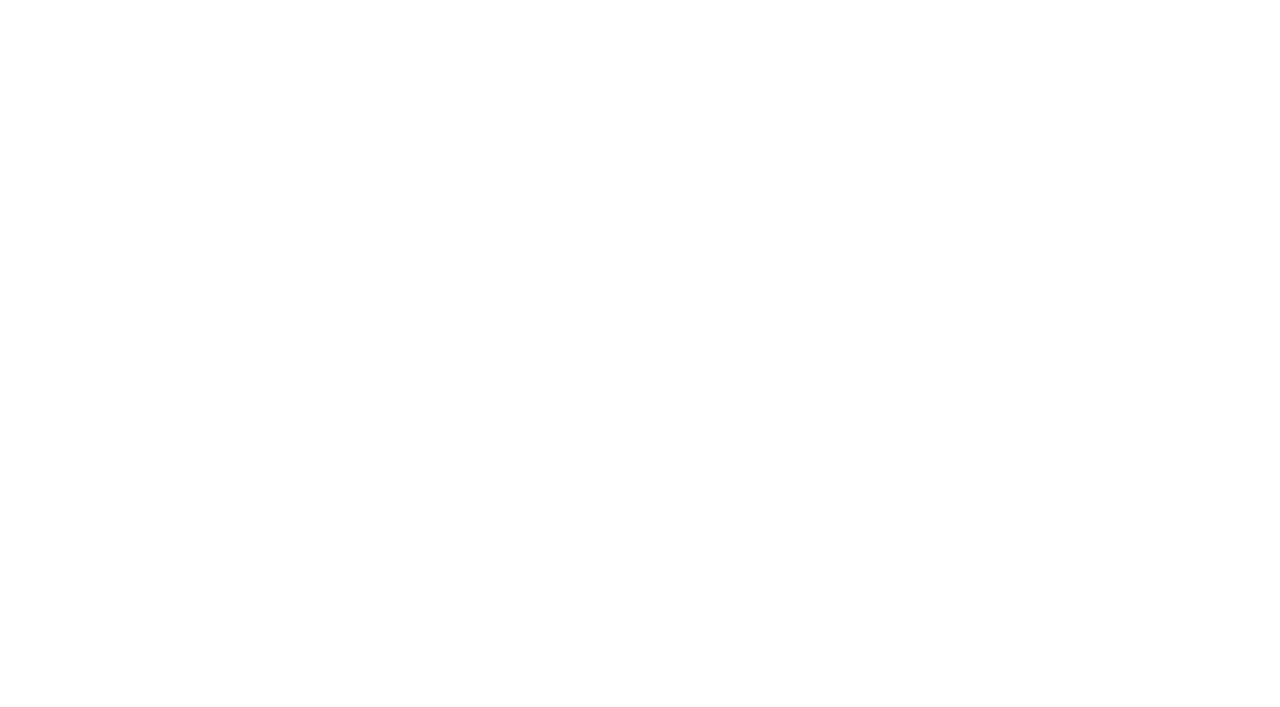
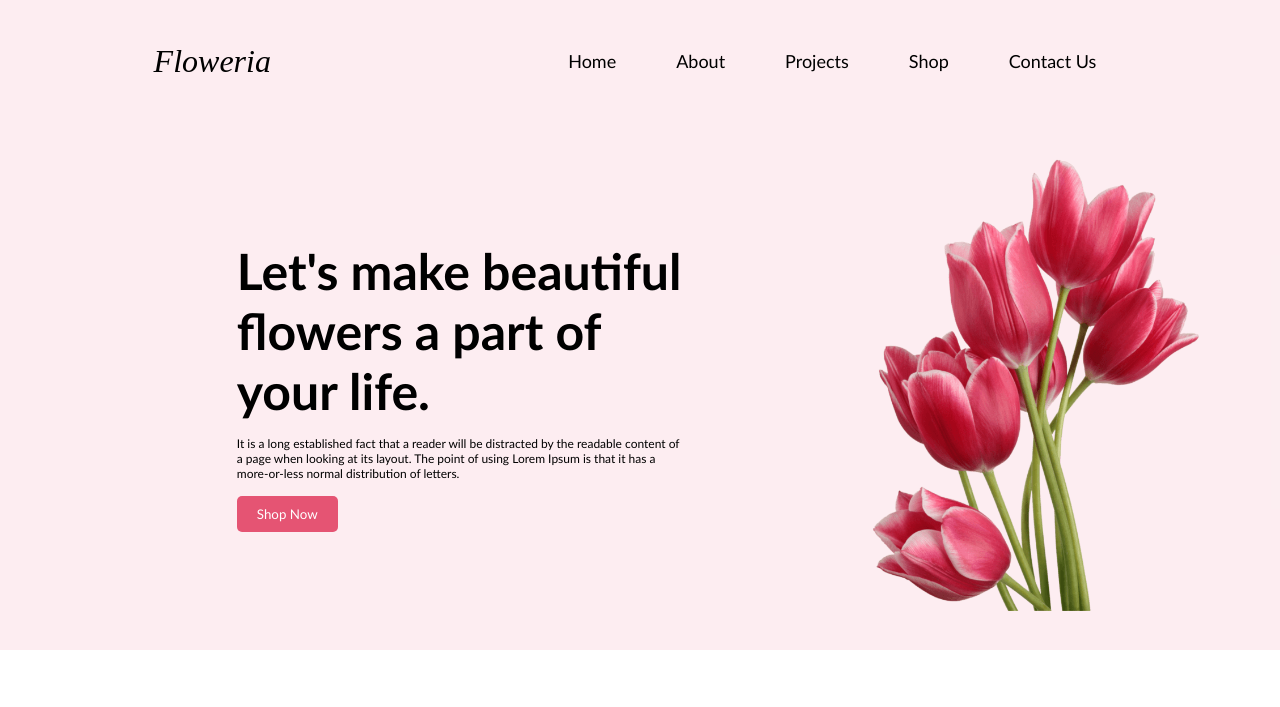
Before and after one commit to tabassumritu/assignment-1-flowershop, a plain HTML site: page index.html in a window 1280 px wide. Drawn offline with Linux system fonts and the light colour scheme.

Commit message:
main1 insert

```diff
--- a/index.css
+++ b/index.css
@@ -0,0 +1,68 @@
+*{
+    margin: 0px;
+    padding: 0px;
+    font-family: 'Calibri';
+}
+/* this is navbar section */
+.menu-container{
+    background-color: rgba(229, 84, 115, 0.10);
+    list-style: none;
+    display: flex;
+    align-items: center;
+    justify-content: space-around;
+    padding: 20px;
+
+}
+.logo{
+    font-size: xx-large;
+    font-style: italic;
+    font-weight: 100;
+    font-family: 'Times New Roman', Times, serif;
+}
+.menus{
+    display: flex;
+}
+.item{
+   font-size: large;
+   cursor: pointer;
+   padding: 30px;
+}
+.image1{
+    width: 360px;
+    padding: 0px;
+}
+.banner1{
+    display: flex;
+    justify-content: space-around;
+    align-items: center;
+    background-color: rgba(229, 84, 115, 0.10);
+    padding: 5%;
+    height: 50vh;
+}
+.des1{
+    font-size: 18px;
+    margin-top: 15px;
+    margin-bottom: 15px;
+}
+
+.title1{
+    font-size: 50px;
+    font-weight: bold;
+
+}
+.des1{
+    font-size: 12px;
+    margin-top: 15px;
+    margin-bottom: 15px;
+}
+.button1{
+    cursor: pointer;
+    padding: 10px 20px;
+    border-radius: 5px;
+    border: none;
+    background-color: #E55473;
+    color: white;
+}
+.text1{
+    padding: 15%;
+}
--- a/index.html
+++ b/index.html
@@ -6,7 +6,73 @@
     <title>Document</title>
     <link rel="stylesheet" href="index.css">
 </head>
+
+
 <body>
+    <!-- Header Section -->
+    <!-- This is the navbar section  -->
+   <header>
+    <nav>
+        <div class="menu-container">
+            <div class="logo">Floweria</div>
+            <div class="menus">
+                <li class="item">Home</li>
+                <li class="item">About</li>
+                <li class="item">Projects</li>
+                <li class="item">Shop</li>
+                <li class="item">Contact Us</li>
+            </div>
+        </div>
+    </nav>
+   </header>
+
+
+   <!-- this is main body -->
+
+
+<!-- this is section 1 -->
+   <main>
+    <section>
+        <div class="banner1">
+            <div class="text1">
+                <h1 class="title1">Let's make beautiful flowers a part of your life.</h1>
+                <p class="des1">It is a long established fact that a reader will be distracted by the readable content of a page when looking at its layout. The point of using Lorem Ipsum is that it has a more-or-less normal distribution of letters.</p>
+                <button class="button1">Shop Now</button>
+            </div>
+            <div class="banner-photo1">
+                <img class="image1" src="./Flower Asset/pngwing 10.png">
+            </div>
+        </div>
+    </section>
+   </main>
+
+
+<!-- this is section 2 -->
+   <main>
+
+   </main>
+
+
+<!-- this is section 3 -->
+   <main>
+
+   </main>
+
+
+<!-- this is section 4 -->
+   <main>
+
+   </main>
+
+
+<!-- this is section 5 -->
+   <main>
+
+   </main>
+
+
+   <footer></footer>
+
 
 </body>
 </html>
```
Also changed, not shown: Flower Asset/Flower 01.png (added), Flower Asset/Group 57.png (added), Flower Asset/Group 58.png (added), Flower Asset/Group 59.png (added), Flower Asset/Rectangle 4.png (added), Flower Asset/Rectangle 5.png (added), Flower Asset/Rectangle 6.png (added), Flower Asset/Rectangle 9.png (added), Flower Asset/pngwing 10.png (added), Flower Asset/pngwing 5.png (added), Flower Asset/pngwing 6.png (added), Flower Asset/pngwing 7.png (added), Flower Asset/pngwing 8.png (added).
